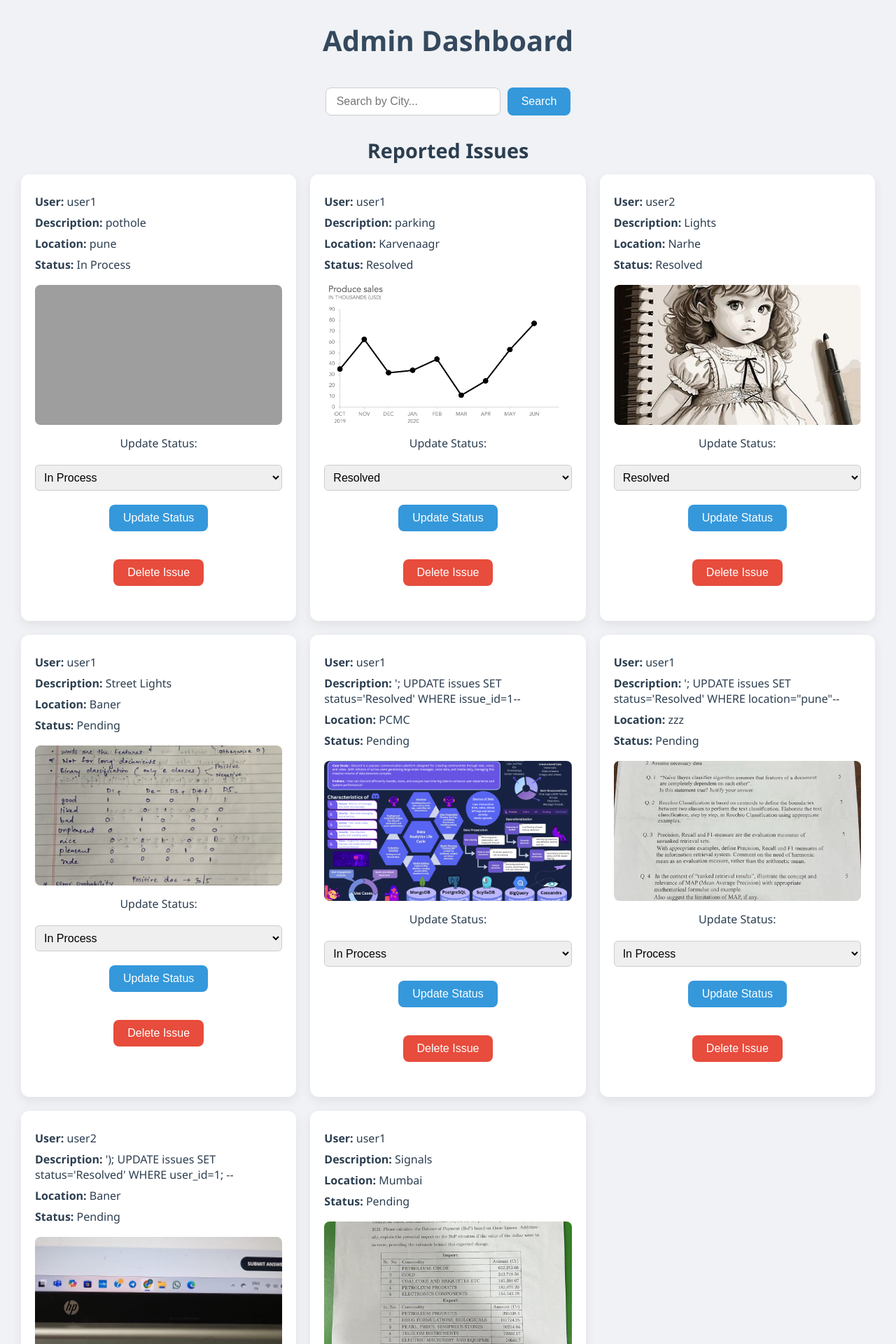
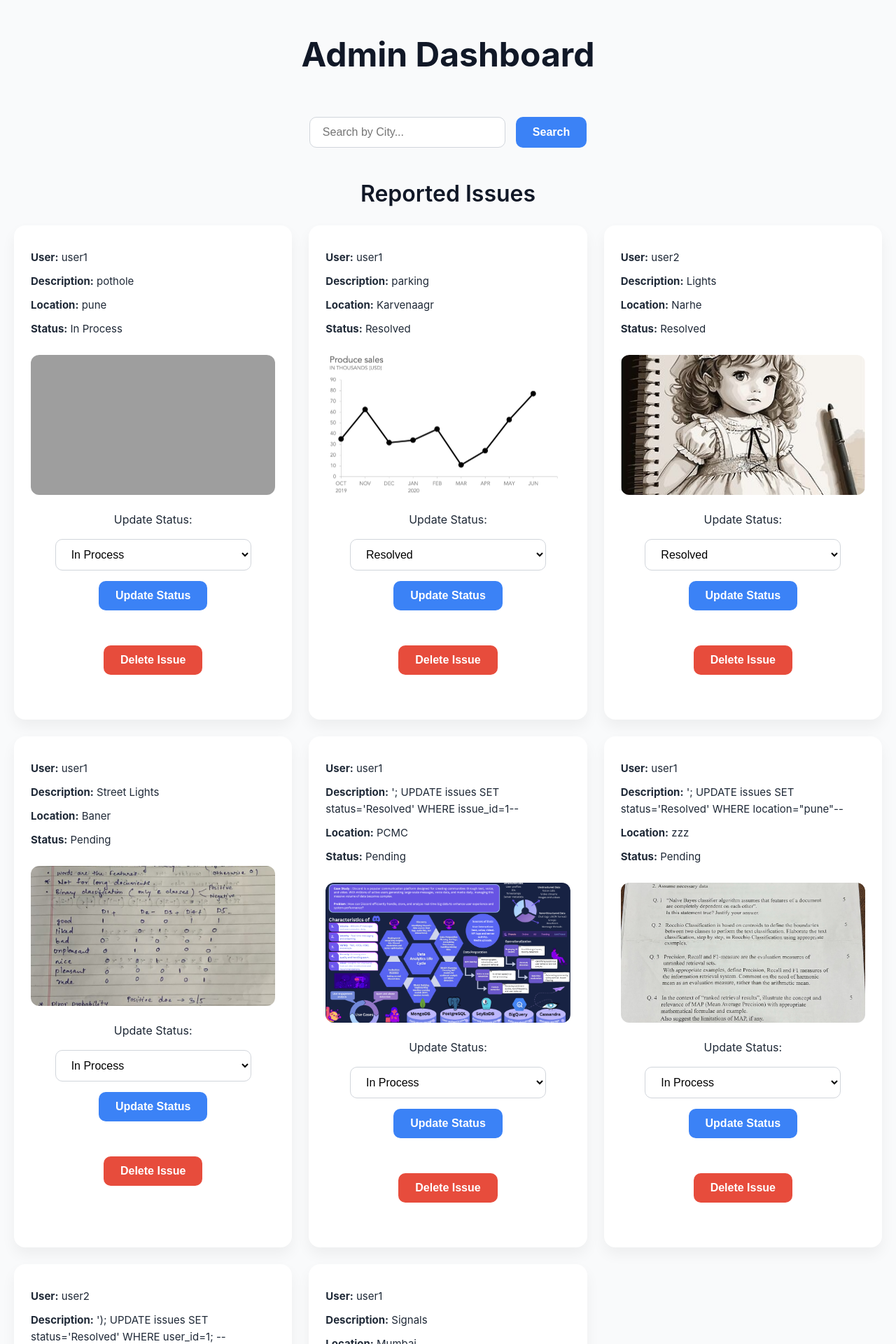
Before and after one commit to Swamini11/IS-Project, a Flask app: page /admin_dashboard in a window 1280 px wide. Shown: the top 1920 px of the page at 70% size. Run offline with Flask 3, Linux system fonts and the light colour scheme; a user stored in the database is signed in; data comes from the database, SQL or seed files in the repository; both versions use the stored data as it was after the commit; grey boxes are pictures that could not be loaded.

Commit message:
ui changes

```diff
--- a/templates/admin_dashboard.html
+++ b/templates/admin_dashboard.html
@@ -12,105 +12,110 @@
         }
 
         body {
-            font-family: 'Segoe UI', Tahoma, Geneva, Verdana, sans-serif;
-            background-color: #f0f2f5;
-            padding: 30px;
-            color: #2c3e50;
+            font-family: 'Inter', 'Segoe UI', Tahoma, Geneva, Verdana, sans-serif;
+            background-color: #f9fafb;
+            padding: 40px 20px;
+            color: #1f2937;
+            line-height: 1.6;
         }
 
         header {
             text-align: center;
-            margin-bottom: 40px;
+            margin-bottom: 50px;
         }
 
         header h1 {
-            font-size: 2.5rem;
-            color: #34495e;
+            font-size: 3rem;
+            font-weight: 700;
+            color: #111827;
         }
 
         form {
             display: flex;
             justify-content: center;
-            gap: 10px;
+            gap: 15px;
             flex-wrap: wrap;
-            margin-bottom: 30px;
+            margin-bottom: 40px;
         }
 
-        input[type="text"] {
-            padding: 10px 15px;
+        input[type="text"],
+        select {
+            padding: 12px 18px;
             font-size: 16px;
-            border: 1px solid #ccc;
-            border-radius: 8px;
-            width: 250px;
+            border: 1px solid #d1d5db;
+            border-radius: 10px;
+            width: 280px;
+            background-color: #fff;
+            transition: border-color 0.3s;
+        }
+
+        input[type="text"]:focus,
+        select:focus {
+            border-color: #3b82f6;
+            outline: none;
         }
 
         input[type="submit"] {
-            background-color: #3498db;
-            color: #fff;
+            background-color: #3b82f6;
+            color: white;
             border: none;
-            padding: 10px 20px;
+            padding: 12px 24px;
             font-size: 16px;
-            border-radius: 8px;
+            font-weight: 600;
+            border-radius: 10px;
             cursor: pointer;
-            transition: background 0.3s;
+            transition: background-color 0.3s, transform 0.2s;
         }
 
         input[type="submit"]:hover {
-            background-color: #2980b9;
+            background-color: #2563eb;
+            transform: translateY(-2px);
         }
 
         .container {
             display: grid;
-            grid-template-columns: repeat(auto-fit, minmax(330px, 1fr));
-            gap: 20px;
-            margin-bottom: 50px;
+            grid-template-columns: repeat(auto-fit, minmax(320px, 1fr));
+            gap: 24px;
         }
 
         .card {
-            background-color: #fff;
-            border-radius: 12px;
-            padding: 20px;
-            box-shadow: 0 6px 16px rgba(0, 0, 0, 0.07);
-            transition: transform 0.2s;
+            background: white;
+            border-radius: 16px;
+            padding: 24px;
+            box-shadow: 0 10px 20px rgba(0, 0, 0, 0.05);
+            transition: transform 0.3s, box-shadow 0.3s;
         }
 
         .card:hover {
-            transform: translateY(-4px);
+            transform: translateY(-6px);
+            box-shadow: 0 15px 25px rgba(0, 0, 0, 0.08);
         }
 
         .card p {
-            margin: 8px 0;
+            margin: 10px 0;
+            font-size: 15px;
         }
 
         .card img {
             width: 100%;
             max-height: 200px;
             object-fit: cover;
-            border-radius: 8px;
-            margin-top: 10px;
-        }
-
-        select {
-            width: 100%;
-            padding: 8px;
-            margin-top: 10px;
-            margin-bottom: 10px;
-            font-size: 16px;
-            border-radius: 6px;
-            border: 1px solid #ccc;
+            border-radius: 12px;
+            margin-top: 15px;
         }
 
         .status-form {
-            margin-top: 10px;
+            margin-top: 15px;
         }
 
         .logout-link {
             display: block;
             text-align: center;
-            font-weight: bold;
-            color: #e74c3c;
-            margin-top: 40px;
+            font-weight: 600;
+            color: #ef4444;
+            margin-top: 50px;
             text-decoration: none;
+            font-size: 16px;
         }
 
         .logout-link:hover {
@@ -118,18 +123,21 @@
         }
 
         .section-title {
-            margin: 30px 0 15px;
-            font-size: 1.8rem;
+            margin: 40px 0 20px;
+            font-size: 2rem;
             text-align: center;
-            color: #2c3e50;
+            color: #111827;
+            font-weight: 600;
         }
 
         .no-data {
             text-align: center;
             font-style: italic;
-            color: #888;
+            color: #9ca3af;
+            margin-top: 20px;
         }
     </style>
+
 </head>
 <body>
 
```
Also changed, not shown: templates/report_issue.html (+44 -20 lines), site_data.db, static/uploads/WhatsApp_Image_2024-12-23_at_22.59.48.jpeg (added).
